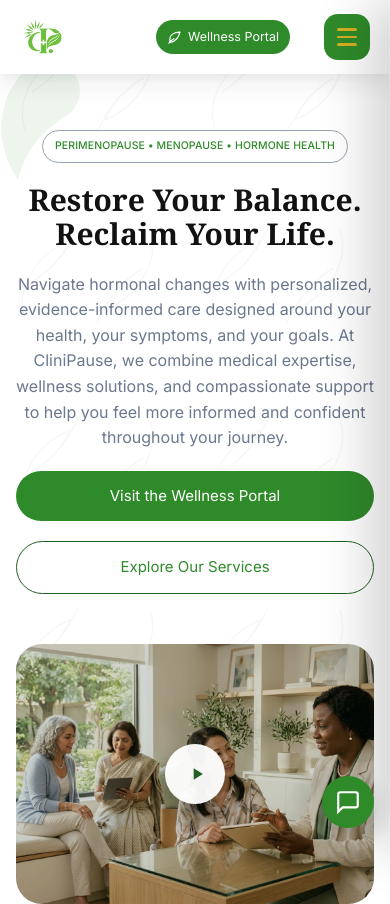
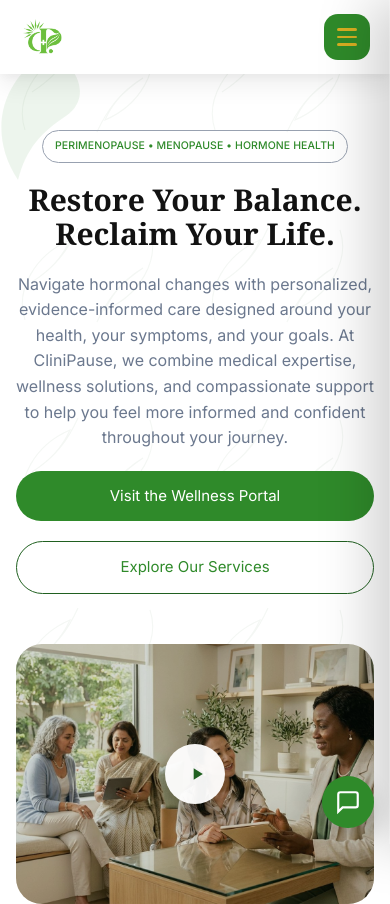
Before and after one commit to Chinexvick/nopausemd, a website: page index.html in a window 390 px wide. Shown: the top 904 px of the page. Drawn offline with Linux system fonts and the light colour scheme; no server answers; a web font is replaced by a local one.

Commit message:
Show the Wellness Portal button only inside the phone menu

```diff
--- a/css/style.css
+++ b/css/style.css
@@ -576,10 +576,9 @@ ul { margin: 0; padding: 0; }
     cursor: pointer;
     color: var(--black);
   }
-  /* The portal button stays in the bar on phones, compact, next to the menu toggle. */
-  .nav-cta { order: 2; margin-left: auto; margin-right: 10px; padding: 9px 14px; font-size: 13px; gap: 6px; }
-  .nav-cta .portal-ico { width: 15px; height: 15px; }
-  .nav-toggle { display: flex; order: 3; }
+  /* On phones the portal button lives inside the slide-out menu only. */
+  .nav-cta { display: none; }
+  .nav-toggle { display: flex; }
   .nav-links .nav-links-portal { display: block; width: 100%; margin-top: 8px; }
   .nav-links .nav-links-portal a { display: flex; justify-content: center; color: #fff; font-size: 16px; }
   .nav-links .nav-links-portal a::after { display: none; }
@@ -2095,8 +2094,3 @@ ul { margin: 0; padding: 0; }
 /* Wellness Portal buttons: the in-menu copy is for phones only */
 @media (min-width: 961px) { .nav-links .nav-links-portal { display: none; } }
 .btn .portal-ico { flex-shrink: 0; }
-@media (max-width: 400px) {
-  .nav-cta { padding: 8px 11px; font-size: 12.5px; }
-  .logo-text { font-size: 19px; }
-}
-@media (max-width: 350px) { .logo-text { display: none; } }
```
